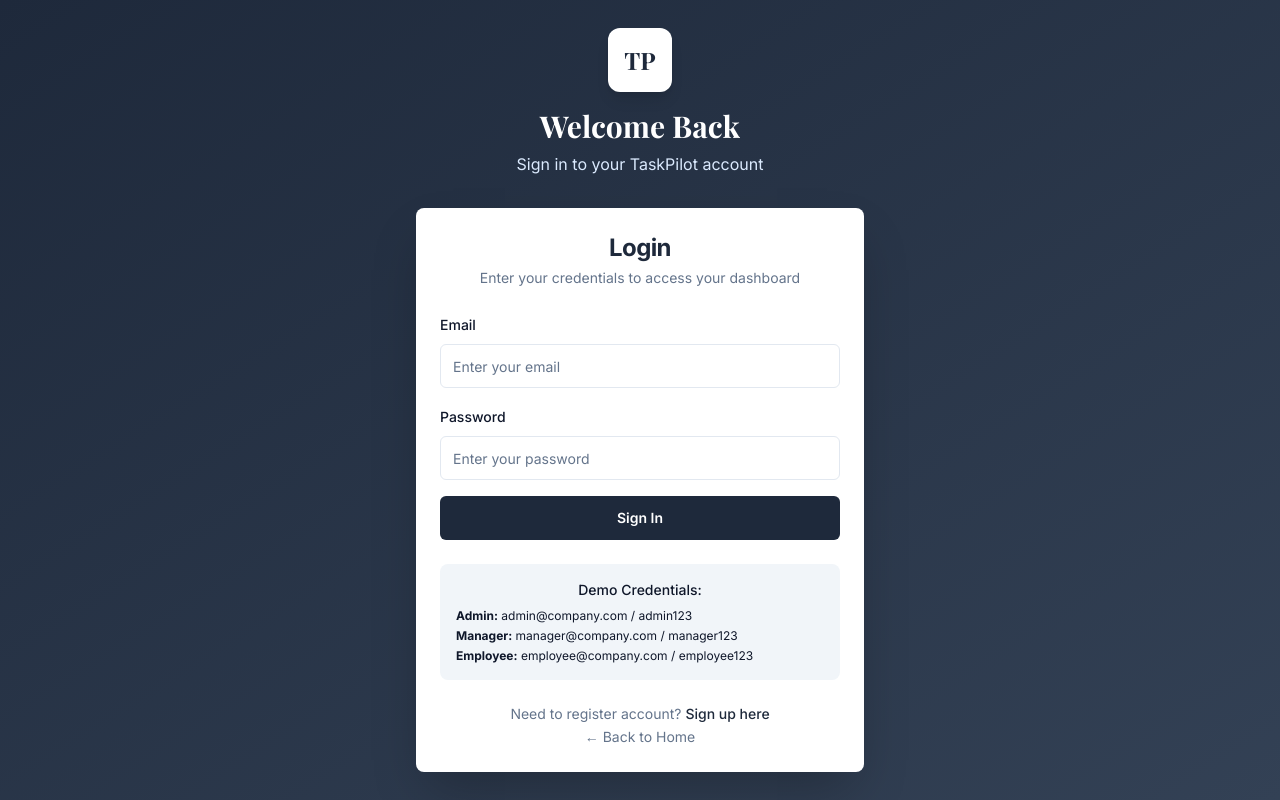
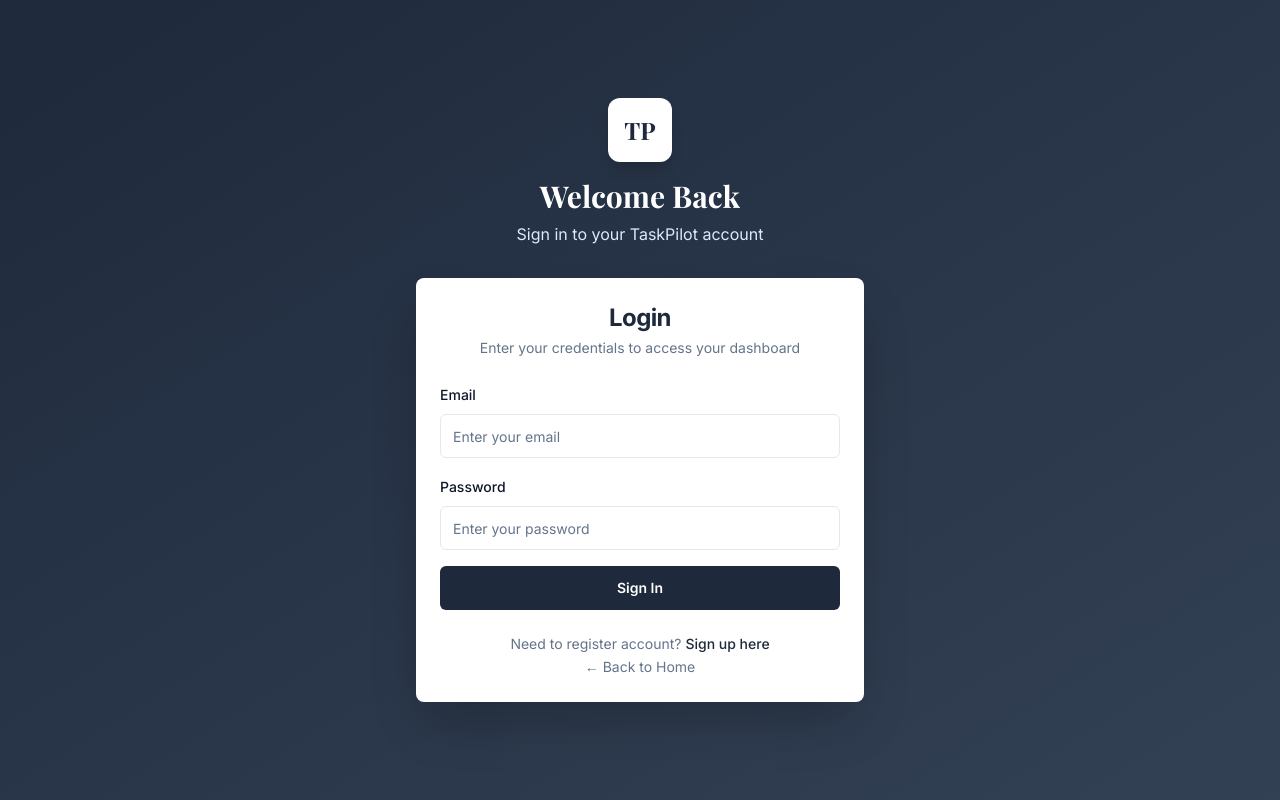
Before and after one commit to devdixit-dev/TaskPilot, a React (Vite) app in the folder frontend/: page /login in a window 1280 px wide. Built offline with nearby package versions, Linux system fonts and the light colour scheme.

Commit message:
login functionality working, test done, need to make some changes...

```diff
--- a/frontend/src/pages/AdminDashboard.tsx
+++ b/frontend/src/pages/AdminDashboard.tsx
@@ -1,21 +1,36 @@
-
-import { useState } from 'react';
+import { useEffect, useState } from 'react';
 import { DashboardLayout } from '@/components/Layout/DashboardLayout';
 import { Card, CardContent, CardDescription, CardHeader, CardTitle } from '@/components/ui/card';
 import { Users, Calendar, CheckSquare, TrendingUp, BarChart3, PieChart } from 'lucide-react';
-import { useAuth } from '@/contexts/AuthContext';
 import { AddUserDialog } from '@/components/AddUserDialog';
 import { CreateTaskDialog } from '@/components/CreateTaskDialog';
+import axios from 'axios';
 
 const AdminDashboard = () => {
-  const { user } = useAuth();
+  const user = {}
   const [isAddUserDialogOpen, setIsAddUserDialogOpen] = useState(false);
   const [isCreateTaskDialogOpen, setIsCreateTaskDialogOpen] = useState(false);
+
+  useEffect(() => {
+    const fetchDashboard = async () => {
+      try {
+        const response = await axios.get('http://localhost:4000/admin/dashboard', {
+          withCredentials: true
+        });
+        const data = response.data
+        console.log(user)
+      } catch (error) {
+        console.error('Error fetching dashboard:', error);
+      }
+    };
+
+    fetchDashboard();
+  }); // Empty array = run only once on component mount
 
   const stats = [
     {
       title: "Total Employees",
-      value: "24",
+      value: 24,
       description: "Active team members",
       icon: Users,
       color: "text-blue-600",
@@ -74,7 +89,7 @@ const AdminDashboard = () => {
         <div>
           <h1 className="text-3xl font-bold text-primary">Admin Dashboard</h1>
           <p className="text-muted-foreground mt-2">
-            Welcome back, {user?.name}! Here's what's happening at {user?.companyName || 'your company'}.
+            Welcome back, User! Here's what's happening at your company.
           </p>
         </div>
 
--- a/frontend/src/pages/AdminSignup.tsx
+++ b/frontend/src/pages/AdminSignup.tsx
@@ -42,12 +42,24 @@ const AdminSignup = () => {
         password: companyPassword
       }, { withCredentials: true })
 
-      toast({
-        title: "Account created successfully!",
-        description: `Welcome to TaskPilot, ${contactPerson} please verify your account!`,
-      });
+      if(response.data.success){
+        toast({
+          title: "Account created successfully!",
+          description: `Welcome to TaskPilot, ${contactPerson} please verify your account!`,
+        });
 
-      navigate('/admin-verification');
+        navigate('/admin-verification');
+      }
+      else{
+        toast({
+          title: "Account creation failed",
+          description: `Please check your information and try again later`,
+        });
+
+        navigate('/login');
+      }
+
+
     } catch (error) {
       toast({
         title: "Error",
--- a/frontend/src/pages/Login.tsx
+++ b/frontend/src/pages/Login.tsx
@@ -1,46 +1,19 @@
-
 import { useState } from 'react';
-import { useNavigate, Link } from 'react-router-dom';
-import { useAuth } from '@/contexts/AuthContext';
+import { Link } from 'react-router-dom';
 import { Button } from '@/components/ui/button';
 import { Input } from '@/components/ui/input';
 import { Label } from '@/components/ui/label';
 import { Card, CardContent, CardDescription, CardHeader, CardTitle } from '@/components/ui/card';
 import { toast } from '@/hooks/use-toast';
+import { useNavigate } from 'react-router-dom';
+import axios from 'axios';
 
 const Login = () => {
   const [email, setEmail] = useState('');
   const [password, setPassword] = useState('');
   const [loading, setLoading] = useState(false);
-  const { login } = useAuth();
+
   const navigate = useNavigate();
-
-  // Mock users for demo purposes
-  const mockUsers = [
-    {
-      id: '1',
-      email: 'admin@company.com',
-      password: 'admin123',
-      name: 'John Admin',
-      role: 'admin' as const,
-      companyName: 'TechCorp Inc.',
-      contactPerson: 'John Admin'
-    },
-    {
-      id: '2',
-      email: 'manager@company.com',
-      password: 'manager123',
-      name: 'Sarah Manager',
-      role: 'manager' as const
-    },
-    {
-      id: '3',
-      email: 'employee@company.com',
-      password: 'employee123',
-      name: 'Mike Employee',
-      role: 'employee' as const
-    }
-  ];
 
   const handleSubmit = async (e: React.FormEvent) => {
     e.preventDefault();
@@ -50,29 +23,18 @@ const Login = () => {
       // Simulate API call
       await new Promise(resolve => setTimeout(resolve, 1000));
 
-      const user = mockUsers.find(u => u.email === email && u.password === password);
+      const response = await axios.post('http://localhost:4000/api/auth/login', { email, password }, { withCredentials: true });
 
-      if (user) {
-        const { password: _, ...userData } = user;
-        login(userData);
+      console.log(response.data)
 
+      if(response.data.success) {
         toast({
           title: "Login successful!",
-          description: `Welcome ${user.name} 🫡!`,
+          description: `Welcome to the dashboard!`,
         });
 
-        // Redirect based on role
-        switch (user.role) {
-          case 'admin':
-            navigate('/admin/dashboard');
-            break;
-          case 'manager':
-            navigate('/manager/dashboard');
-            break;
-          case 'employee':
-            navigate('/employee/dashboard');
-            break;
-        }
+        navigate(`/${response.data.role}/dashboard`)
+
       } else {
         toast({
           title: "Login failed",
@@ -146,15 +108,6 @@ const Login = () => {
               </Button>
             </form>
 
-            <div className="mt-6 p-4 bg-muted rounded-lg">
-              <p className="text-sm font-medium text-center mb-2">Demo Credentials:</p>
-              <div className="text-xs space-y-1">
-                <p><strong>Admin:</strong> admin@company.com / admin123</p>
-                <p><strong>Manager:</strong> manager@company.com / manager123</p>
-                <p><strong>Employee:</strong> employee@company.com / employee123</p>
-              </div>
-            </div>
-
             <div className="mt-6 text-center">
               <p className="text-sm text-muted-foreground">
                 Need to register account?{' '}
```
Also changed, not shown: 2 other files (tests, documents, lock files or other folders).
